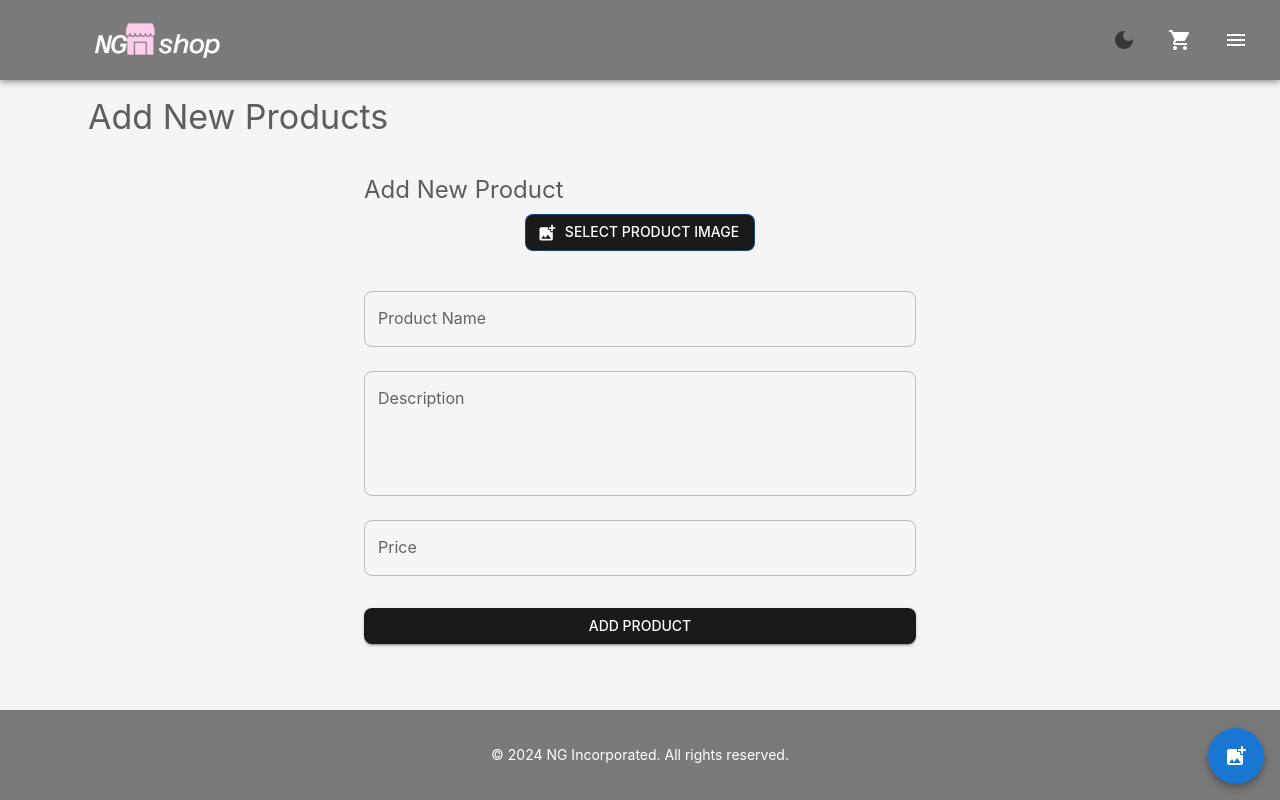
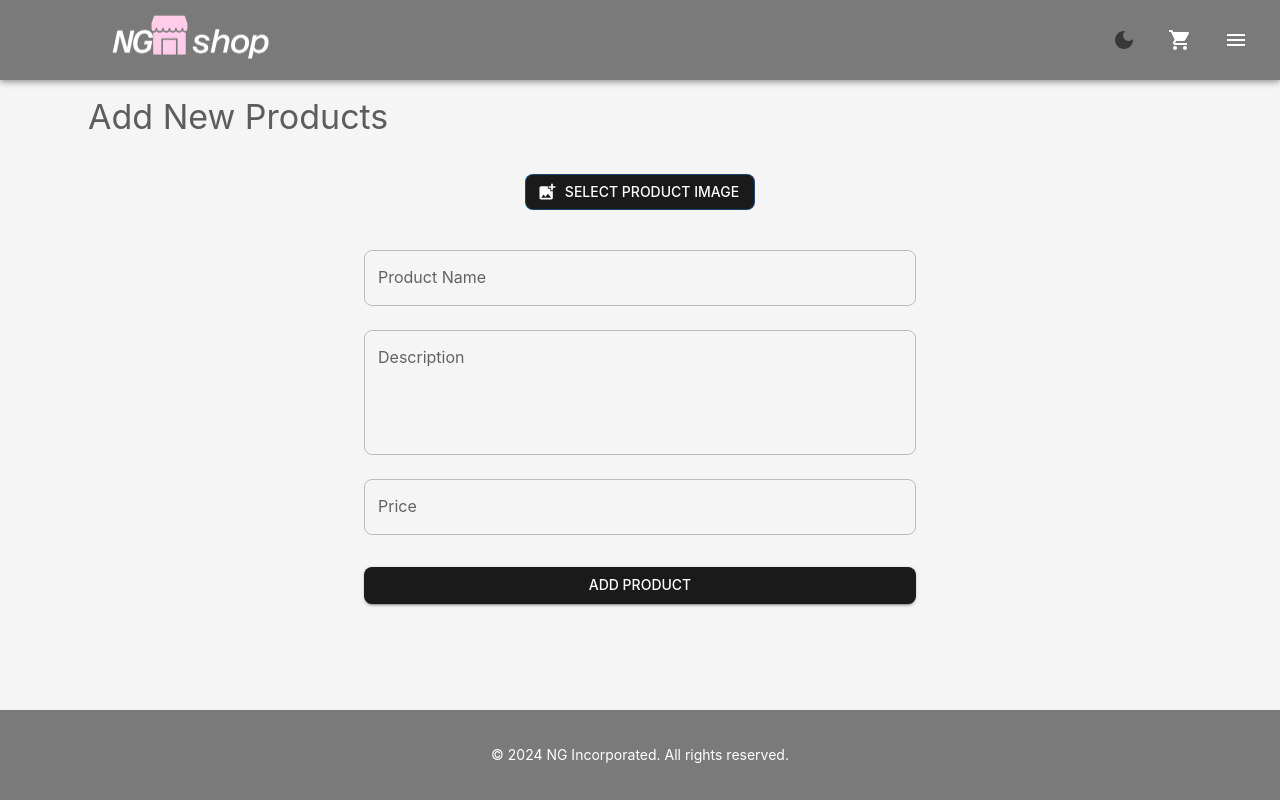
Before and after one commit to enxhisheta/myNGShop, a React (Vite) app: page /add-products in a window 1280 px wide. Built offline with nearby package versions, Linux system fonts and the light colour scheme; data requests are answered from the project's data file.

Commit message:
final commit

```diff
--- a/src/UI/AddProductsForm.tsx
+++ b/src/UI/AddProductsForm.tsx
@@ -1,6 +1,6 @@
 import { useState } from "react";
 import { useForm } from "react-hook-form";
-import { Box, TextField, Button, Typography, Fab } from "@mui/material";
+import { Box, TextField, Button } from "@mui/material";
 import AddPhotoAlternateIcon from "@mui/icons-material/AddPhotoAlternate";
 import { Product } from "../types/types";
 import useProducts from "../hooks/useProducts";
@@ -41,12 +41,8 @@ const AddProductsForm = () => {
     <Box
       component="form"
       onSubmit={handleSubmit(onSubmit)}
-      sx={{ maxWidth: 600, mx: "auto", p: 3 }}
+      className="add-products-form"
     >
-      <Typography variant="h5" gutterBottom>
-        Add New Product
-      </Typography>
-
       <input
         type="file"
         accept="image/*"
@@ -55,14 +51,10 @@ const AddProductsForm = () => {
         onChange={handleImageSelect}
       />
 
-      <Box sx={{ mb: 3, display: "flex", justifyContent: "center" }}>
+      <Box className="add-products-form-image">
         {selectedImage ? (
-          <Box sx={{ position: "relative", width: "100%", maxWidth: 300 }}>
-            <img
-              src={selectedImage}
-              alt="Selected"
-              style={{ width: "100%", height: "auto", borderRadius: "8px" }}
-            />
+          <Box className="add-products-form-preview">
+            <img src={selectedImage} alt="Selected" />
           </Box>
         ) : (
           <Button
@@ -112,15 +104,6 @@ const AddProductsForm = () => {
       <Button type="submit" variant="contained" fullWidth sx={{ mt: 3 }}>
         Add Product
       </Button>
-
-      <Fab
-        color="primary"
-        component="label"
-        htmlFor="image-upload"
-        sx={{ position: "fixed", bottom: 16, right: 16 }}
-      >
-        <AddPhotoAlternateIcon />
-      </Fab>
     </Box>
   );
 };
--- a/src/index.css
+++ b/src/index.css
@@ -8,12 +8,6 @@
   --light-button-color: white;
   --light-header-background: rgba(0, 0, 0, 0.5);
   --light-header-sticky-background: rgba(0, 0, 0, 0.8);
-  --dark-color: rgba(255, 255, 255, 0.87);
-  --dark-background: #242424;
-  --dark-button-background: #ffa2d8;
-  --dark-button-color: white;
-  --dark-header-background: rgba(0, 0, 0, 0.5);
-  --dark-header-sticky-background: rgba(0, 0, 0, 0.8);
 }
 
 .layout {
@@ -40,30 +34,22 @@
   height: 80px;
   padding: 0;
 }
-
 .navbar-logo-container {
   display: flex;
   align-items: center;
   cursor: pointer;
-  height: 200px;
-  padding-top: 30px;
 }
 
 .navbar-logo {
-  height: 500px;
-  width: auto;
+  width: 250px;
+  height: auto;
   object-fit: contain;
+  padding-top: 30px;
 }
 
 @media (max-width: 600px) {
   .navbar-logo {
     width: 150px;
-  }
-}
-
-@media (min-width: 601px) {
-  .navbar-logo {
-    width: 200px;
   }
 }
 
@@ -268,12 +254,6 @@
   width: fit-content;
 }
 
-@media (max-width: 768px) {
-  .product-details {
-    grid-template-columns: 1fr;
-  }
-}
-
 .proceed-form {
   padding: 24px;
 }
@@ -324,3 +304,27 @@
   text-align: center;
   padding: 32px 0;
 }
+
+.add-products-form {
+  max-width: 600px;
+  margin: 0 auto;
+  padding: 1.5rem;
+}
+
+.add-products-form-image {
+  margin-bottom: 1.5rem;
+  display: flex;
+  justify-content: center;
+}
+
+.add-products-form-preview {
+  position: relative;
+  width: 100%;
+  max-width: 300px;
+}
+
+.add-products-form-preview img {
+  width: 100%;
+  height: auto;
+  border-radius: 8px;
+}
```
